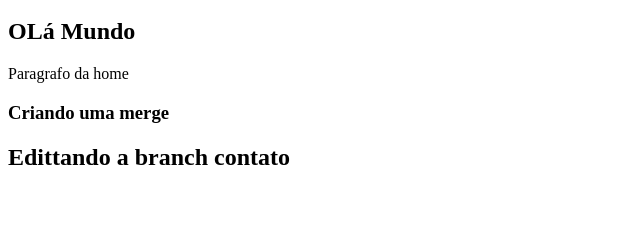
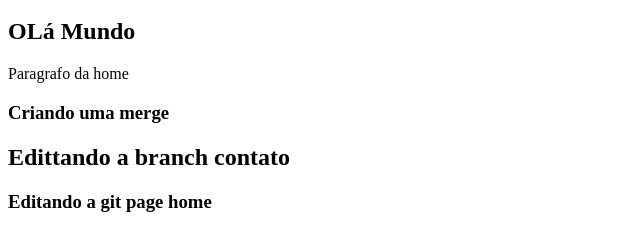
Before and after one commit to HelenOliveira/CursoGit-GitHubUdemy, a plain HTML site: page index.html in a window 1280 px wide. Shown: the part 48-298 px from the top of the page, without its empty margins (0-640 px from the left). Drawn offline with Linux system fonts and the light colour scheme.

Commit message:
inserindo arquivos na page_home

```diff
--- a/index.html
+++ b/index.html
@@ -3,3 +3,4 @@
 <p>Paragrafo da home</p>
 <h3>Criando uma merge</h3>
 <h2>Edittando a branch contato</h2>
+<h3>Editando a git page home</h3>
```
Also changed, not shown: empresas.txt.
